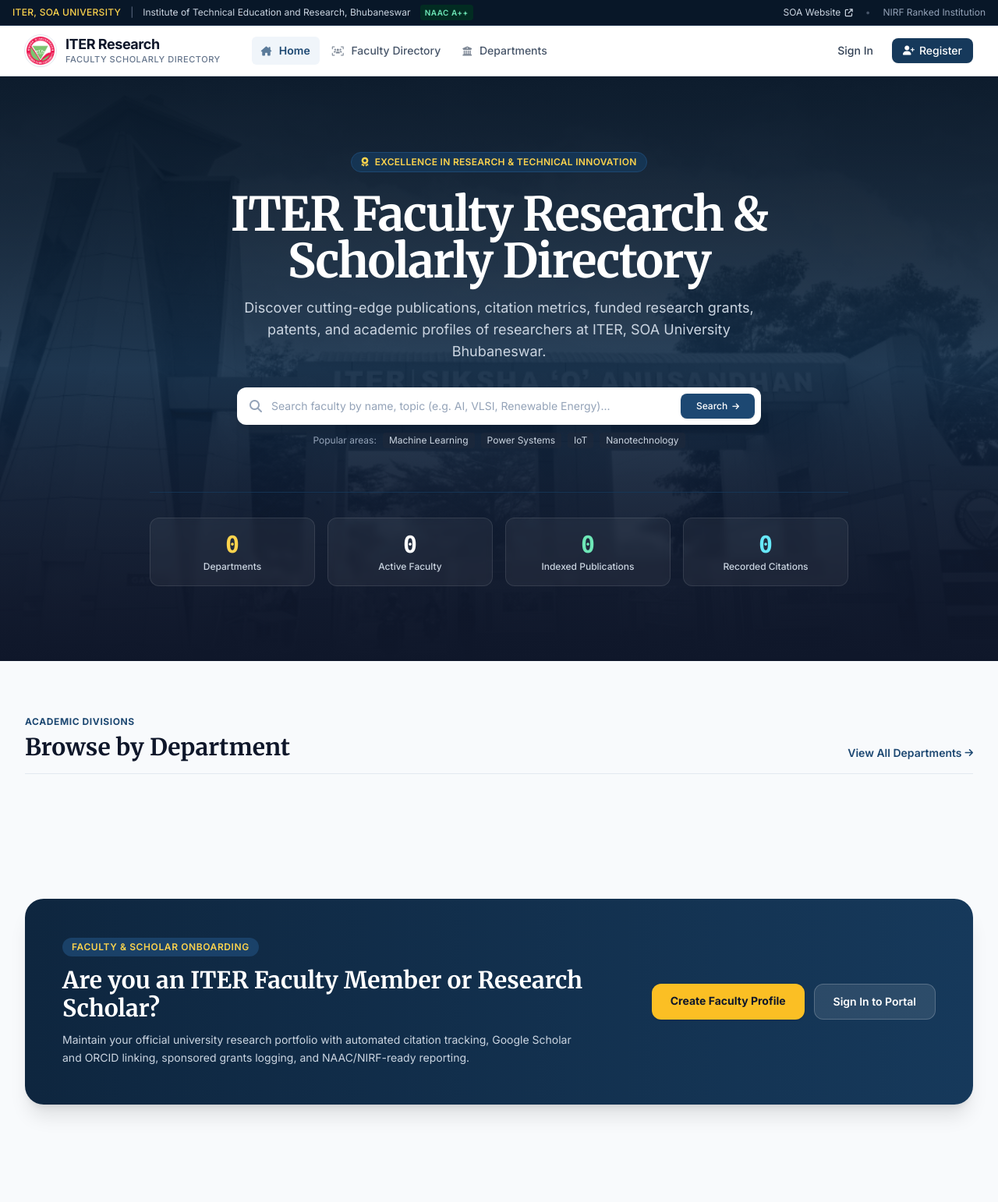
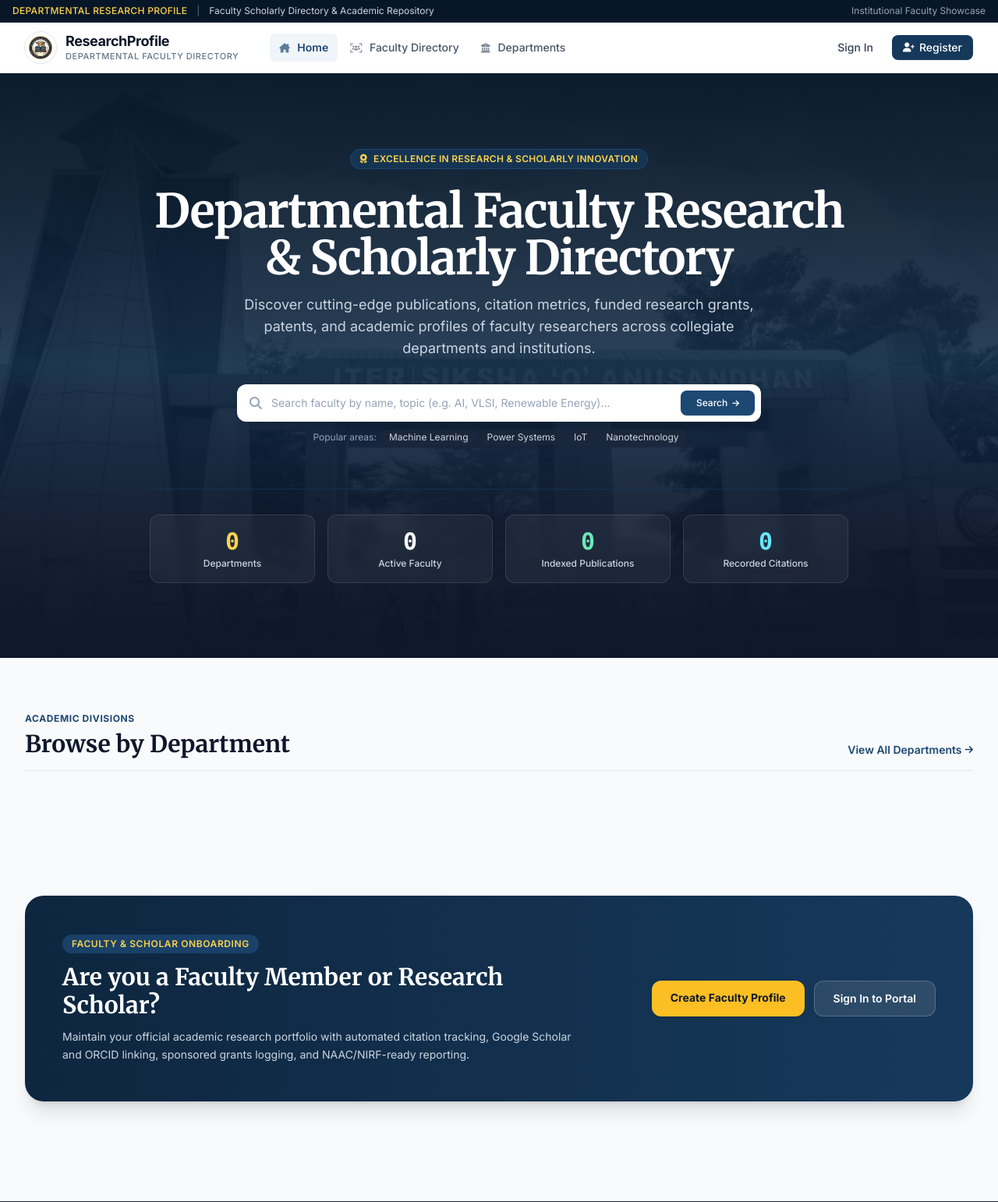
Before and after one commit to kritisp/Research_Profile, a PHP site: page /research_profile/ in a window 1280 px wide. Shown: the top 1542 px of the page at 78% size. Run offline with PHP 8.4, Linux system fonts and the light colour scheme; data that the repository does not hold is empty; some libraries are stand-ins or nearby versions.

Commit message:
feat: universalize branding to Departmental Research Profile, add institution field and directory filter, and enhance glowing preloader

```diff
--- a/database/schema.sql
+++ b/database/schema.sql
@@ -35,6 +35,7 @@ CREATE TABLE `faculty_profiles` (
     `id` INT AUTO_INCREMENT PRIMARY KEY,
     `user_id` INT NOT NULL UNIQUE,
     `department_id` INT NULL,
+    `institution` VARCHAR(191) DEFAULT 'ITER, SOA University',
     `salutation` VARCHAR(20) DEFAULT 'Dr.',
     `designation` VARCHAR(100) DEFAULT 'Assistant Professor',
     `cabin` VARCHAR(100) NULL,
@@ -55,6 +56,7 @@ CREATE TABLE `faculty_profiles` (
     `created_at` TIMESTAMP DEFAULT CURRENT_TIMESTAMP,
     `updated_at` TIMESTAMP DEFAULT CURRENT_TIMESTAMP ON UPDATE CURRENT_TIMESTAMP,
     INDEX `idx_dept` (`department_id`),
+    INDEX `idx_institution` (`institution`),
     INDEX `idx_citations` (`total_citations`),
     CONSTRAINT `fk_profile_user` FOREIGN KEY (`user_id`) REFERENCES `users` (`id`) ON DELETE CASCADE,
     CONSTRAINT `fk_profile_dept` FOREIGN KEY (`department_id`) REFERENCES `departments` (`id`) ON DELETE SET NULL
--- a/includes/header.php
+++ b/includes/header.php
@@ -71,15 +71,12 @@ $flashes   = get_flashes();
     <div class="bg-iter-950 text-slate-300 text-xs py-1.5 px-4 border-b border-iter-900">
         <div class="max-w-7xl mx-auto flex flex-wrap justify-between items-center gap-2">
             <div class="flex items-center gap-3">
-                <span class="font-medium tracking-wide text-amber-300">ITER, SOA UNIVERSITY</span>
+                <span class="font-medium tracking-wide text-amber-300">DEPARTMENTAL RESEARCH PROFILE</span>
                 <span class="text-slate-500">|</span>
-                <span>Institute of Technical Education and Research, Bhubaneswar</span>
-                <span class="hidden md:inline-block px-1.5 py-0.5 rounded bg-emerald-950 text-emerald-300 text-[10px] font-semibold tracking-wider">NAAC A++</span>
+                <span>Faculty Scholarly Directory & Academic Repository</span>
             </div>
             <div class="flex items-center gap-4">
-                <a href="https://www.soa.ac.in/iter" target="_blank" rel="noopener noreferrer" class="hover:text-white transition">SOA Website <i class="fa-solid fa-arrow-up-right-from-square text-[10px] ml-0.5"></i></a>
-                <span class="text-slate-600">•</span>
-                <span class="text-slate-400">NIRF Ranked Institution</span>
+                <span class="text-slate-400">Institutional Faculty Showcase</span>
             </div>
         </div>
     </div>
@@ -92,11 +89,11 @@ $flashes   = get_flashes();
                 <div class="flex items-center">
                     <a href="<?= url() ?>" class="flex items-center gap-3 group">
                         <div class="w-10 h-10 rounded-full bg-white p-0.5 shadow-sm ring-1 ring-slate-200 overflow-hidden flex items-center justify-center">
-                            <img src="<?= url('assets/img/soa_logo.png') ?>" alt="SOA Logo" class="w-full h-full object-contain">
+                            <img src="<?= url('assets/img/scholar_logo.png') ?>" alt="Scholar Logo" class="w-full h-full object-contain">
                         </div>
                         <div class="flex flex-col">
-                            <span class="font-bold text-lg text-slate-900 tracking-tight leading-tight group-hover:text-iter-700 transition">ITER Research</span>
-                            <span class="text-[11px] font-medium text-slate-500 tracking-wider uppercase">Faculty Scholarly Directory</span>
+                            <span class="font-bold text-lg text-slate-900 tracking-tight leading-tight group-hover:text-iter-700 transition">ResearchProfile</span>
+                            <span class="text-[11px] font-medium text-slate-500 tracking-wider uppercase">Departmental Faculty Directory</span>
                         </div>
                     </a>
 
--- a/includes/preloader.php
+++ b/includes/preloader.php
@@ -149,10 +149,10 @@
                 </div>
             </div>
 
-            <!-- Crisp White Disc Housing Official SOA Logo -->
-            <div class="relative w-30 h-30 sm:w-34 sm:h-34 rounded-full p-2 bg-white shadow-2xl ring-2 ring-white/30 flex items-center justify-center overflow-hidden">
-                <img src="<?= url('assets/img/soa_logo.png') ?>"
-                     alt="Siksha 'O' Anusandhan"
+            <!-- Crisp White Disc Housing Scholar Hat Logo -->
+            <div class="relative w-30 h-30 sm:w-34 sm:h-34 rounded-full p-1 bg-white shadow-2xl ring-2 ring-white/30 flex items-center justify-center overflow-hidden">
+                <img src="<?= url('assets/img/scholar_logo.png') ?>"
+                     alt="Departmental Research Profile"
                      class="w-full h-full object-contain drop-shadow">
             </div>
         </div>
@@ -161,16 +161,16 @@
         <div class="space-y-1.5 mb-7">
             <span class="inline-flex items-center gap-1.5 px-3 py-0.5 rounded-full bg-white/5 border border-white/10 text-[10px] font-mono tracking-widest text-amber-300 uppercase font-semibold shadow-sm">
                 <span class="w-1.5 h-1.5 rounded-full bg-amber-400 animate-pulse"></span>
-                <span>NAAC A++ • NIRF Ranked Institution</span>
+                <span>Scholarly Research Network</span>
             </span>
             <h1 class="text-xl sm:text-2xl font-bold font-serif tracking-wider text-slate-100 uppercase drop-shadow-sm pt-1">
-                Siksha 'O' Anusandhan
+                Departmental Research Profile
             </h1>
             <p class="text-[11px] font-mono tracking-widest text-slate-400 uppercase">
-                (Deemed to be University) • Bhubaneswar
+                Faculty Scholarly Directory & Academic Repository
             </p>
             <p class="text-xs font-semibold text-rose-400/90 pt-0.5 tracking-wide">
-                Institute of Technical Education and Research (ITER)
+                Excellence in Research, Grants & Publications
             </p>
         </div>
 
--- a/index.php
+++ b/index.php
@@ -52,14 +52,14 @@ require_once __DIR__ . '/includes/preloader.php';
         <!-- Badge -->
         <div class="inline-flex items-center gap-2 px-3 py-1 rounded-full bg-iter-800/80 border border-iter-700 text-amber-300 text-xs font-semibold tracking-wide uppercase mb-6">
             <i class="fa-solid fa-award"></i>
-            <span>Excellence in Research & Technical Innovation</span>
+            <span>Excellence in Research & Scholarly Innovation</span>
         </div>
 
         <h1 class="text-3xl sm:text-5xl lg:text-6xl font-extrabold tracking-tight font-serif-title max-w-4xl mx-auto leading-tight">
-            ITER Faculty Research & Scholarly Directory
+            Departmental Faculty Research & Scholarly Directory
         </h1>
         <p class="mt-4 text-base sm:text-lg text-slate-300 max-w-2xl mx-auto leading-relaxed">
-            Discover cutting-edge publications, citation metrics, funded research grants, patents, and academic profiles of researchers at ITER, SOA University Bhubaneswar.
+            Discover cutting-edge publications, citation metrics, funded research grants, patents, and academic profiles of faculty researchers across collegiate departments and institutions.
         </p>
 
         <!-- Search Bar -->
@@ -186,7 +186,13 @@ require_once __DIR__ . '/includes/preloader.php';
                                     </a>
                                 </h3>
                                 <p class="text-xs text-slate-600 mt-0.5 truncate"><?= e($fac['designation']) ?></p>
-                                <p class="text-xs text-iter-700 font-medium truncate"><?= e($fac['department_name'] ?? 'ITER Faculty') ?></p>
+                                <p class="text-xs text-iter-700 font-medium truncate"><?= e($fac['department_name'] ?? 'Faculty Member') ?></p>
+                                <?php if (!empty($fac['institution'])): ?>
+                                    <p class="text-[11px] text-slate-400 truncate flex items-center gap-1 mt-0.5">
+                                        <i class="fa-solid fa-building-columns text-[10px] text-slate-400"></i>
+                                        <span><?= e($fac['institution']) ?></span>
+                                    </p>
+                                <?php endif; ?>
                             </div>
                         </div>
 
@@ -249,10 +255,10 @@ require_once __DIR__ . '/includes/preloader.php';
                 Faculty & Scholar Onboarding
             </span>
             <h2 class="text-2xl sm:text-3xl font-bold font-serif-title">
-                Are you an ITER Faculty Member or Research Scholar?
+                Are you a Faculty Member or Research Scholar?
             </h2>
             <p class="text-slate-300 text-sm leading-relaxed">
-                Maintain your official university research portfolio with automated citation tracking, Google Scholar and ORCID linking, sponsored grants logging, and NAAC/NIRF-ready reporting.
+                Maintain your official academic research portfolio with automated citation tracking, Google Scholar and ORCID linking, sponsored grants logging, and NAAC/NIRF-ready reporting.
             </p>
         </div>
         <div class="flex flex-col sm:flex-row gap-3 flex-shrink-0 w-full md:w-auto">
--- a/profile.php
+++ b/profile.php
@@ -158,12 +158,12 @@ require_once __DIR__ . '/includes/header.php';
                         <p class="text-xs text-slate-600 mt-0.5">
                             <?= e($faculty['department_name']) ?>
                         </p>
-                        <p class="text-xs text-slate-500 font-medium">ITER, Siksha 'O' Anusandhan</p>
+                        <p class="text-xs text-slate-500 font-medium"><?= e($faculty['institution'] ?? 'Academic Faculty') ?></p>
 
                         <!-- Verified Badge -->
                         <div class="mt-3 inline-flex items-center gap-1.5 px-2.5 py-1 rounded-full bg-emerald-50 border border-emerald-200 text-emerald-800 text-[11px] font-semibold">
                             <i class="fa-solid fa-circle-check text-emerald-600"></i>
-                            <span>Verified ITER Faculty</span>
+                            <span>Verified Faculty Scholar</span>
                         </div>
                     </div>
                 </div>
```
Also changed, not shown: dashboard/edit_profile.php (+10 -1 lines), database/seed_demo.php (+60 -4 lines), directory.php (+44 -7 lines), register.php (+23 -8 lines), .planning/STATE.md, assets/img/scholar_logo.png (added).
